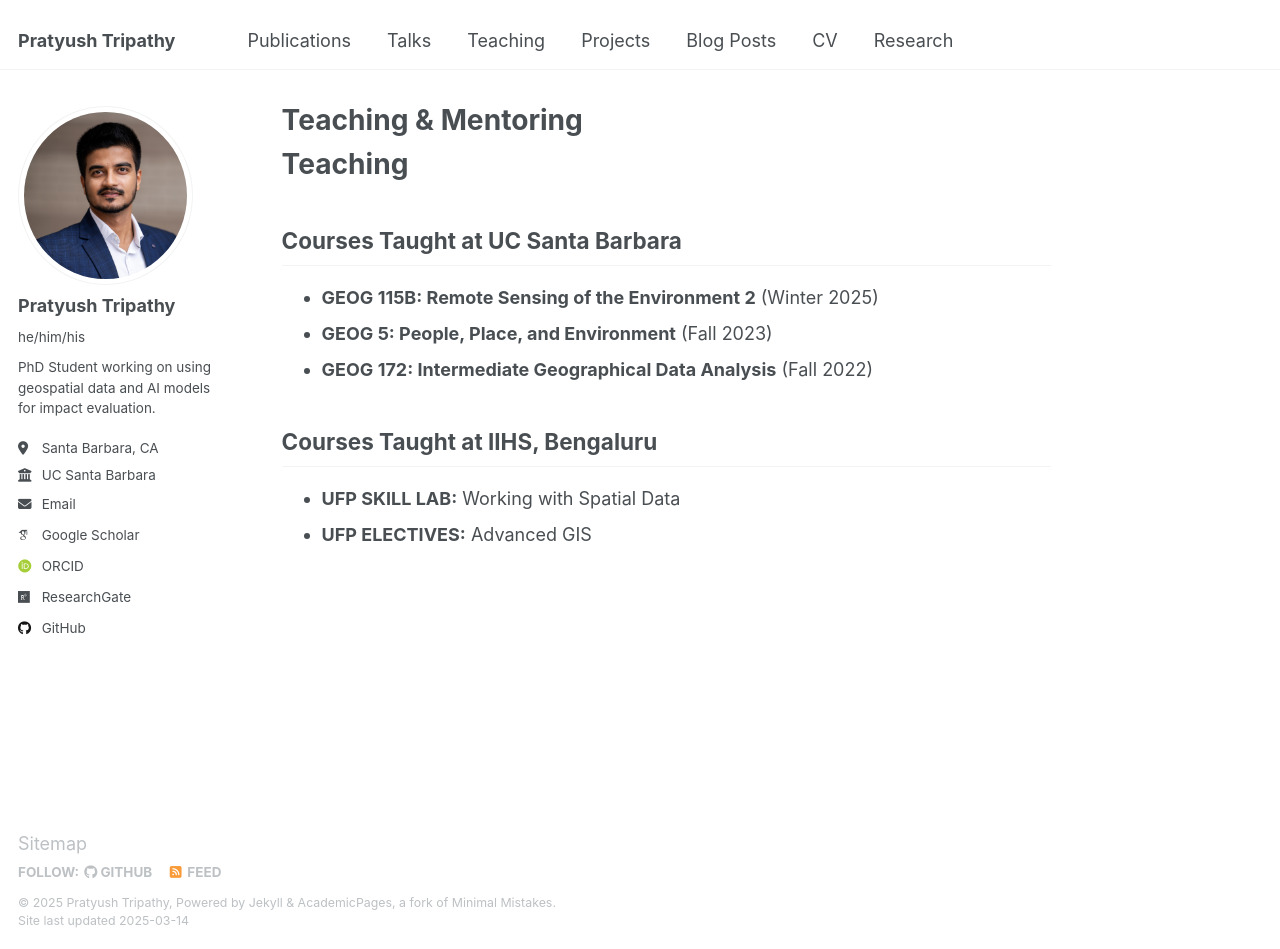
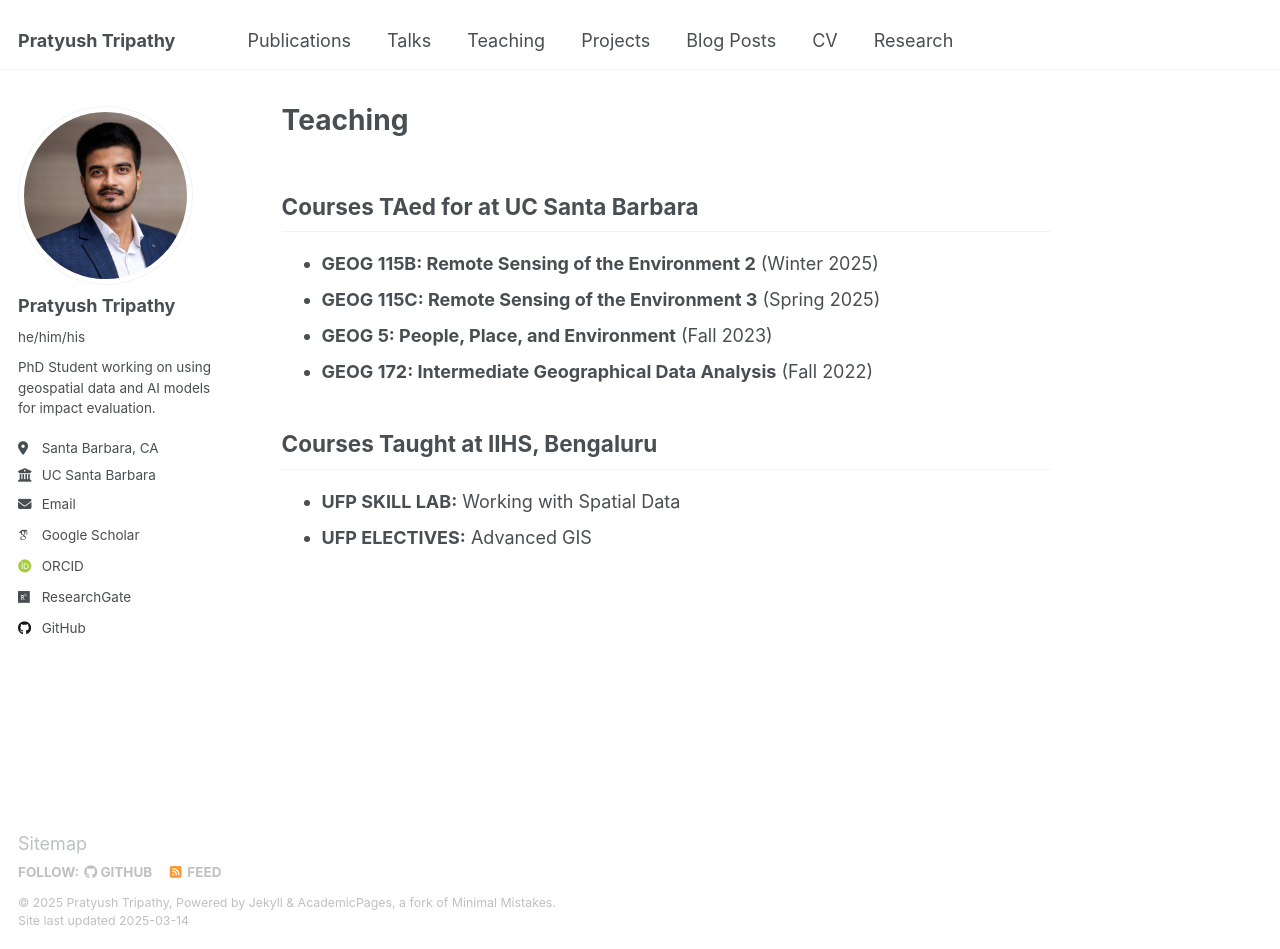
Before and after one commit to tripathyp/tripathyp.github.io, a Jekyll site: the page built from _pages/teaching.md, in a window 1280 px wide and 949 px high. Built offline with Jekyll 4.4.1, drawn with Linux system fonts in a browser that asks for light colours; some web fonts are replaced.

Commit message:
updated teaching

```diff
--- a/_pages/teaching.md
+++ b/_pages/teaching.md
@@ -1,16 +1,17 @@
 ---
-title: "Teaching & Mentoring"
+title: "Teaching"
 permalink: /teaching/
 author_profile: true
 ---
 
-# Teaching
-
-## Courses Taught at UC Santa Barbara
+Courses TAed for at UC Santa Barbara
+------
 - **GEOG 115B: Remote Sensing of the Environment 2** (Winter 2025)
+- **GEOG 115C: Remote Sensing of the Environment 3** (Spring 2025)
 - **GEOG 5: People, Place, and Environment** (Fall 2023)
 - **GEOG 172: Intermediate Geographical Data Analysis** (Fall 2022)
 
-## Courses Taught at IIHS, Bengaluru
+Courses Taught at IIHS, Bengaluru
+------
 - **UFP SKILL LAB:** Working with Spatial Data
 - **UFP ELECTIVES:** Advanced GIS
```
